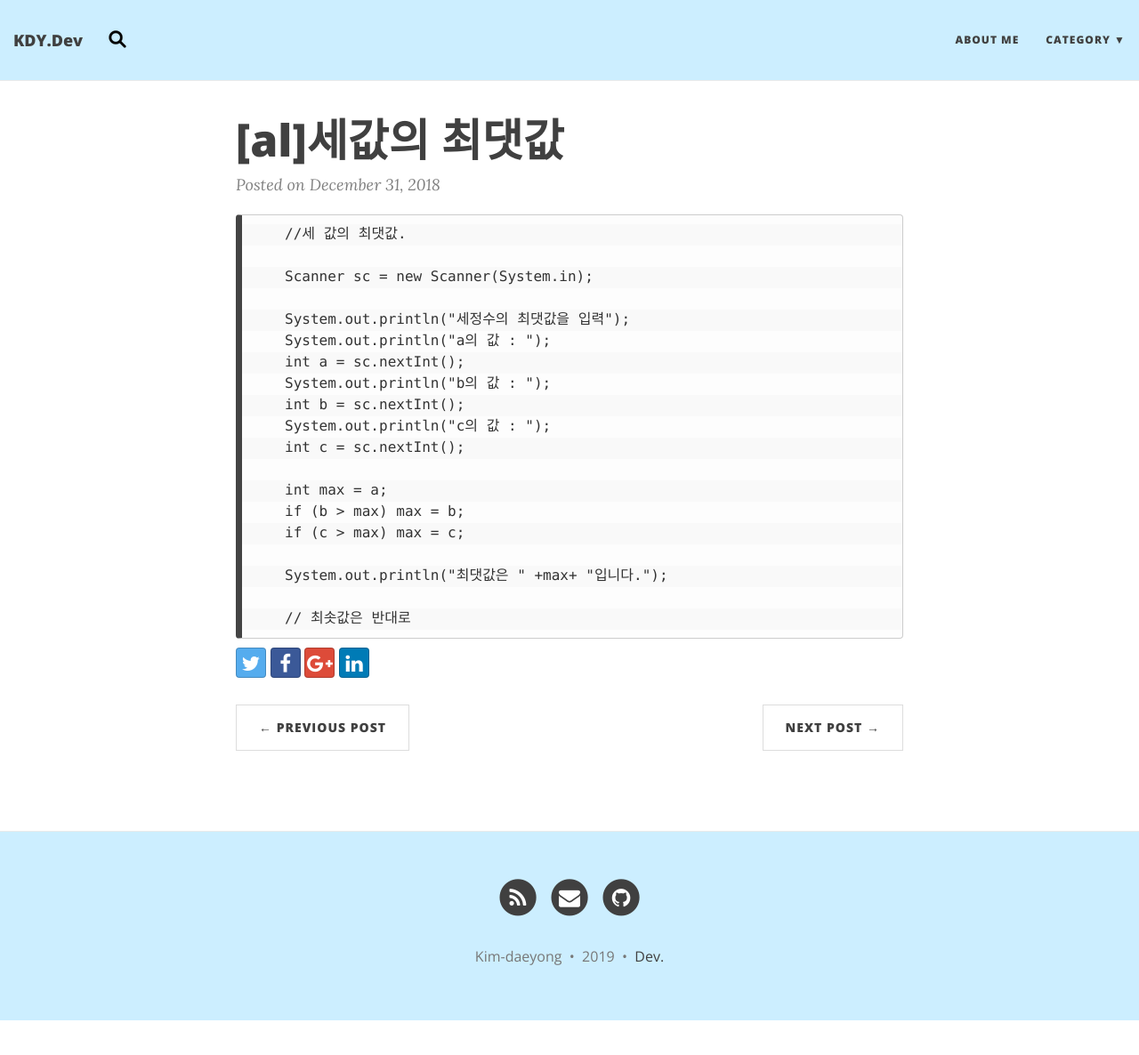
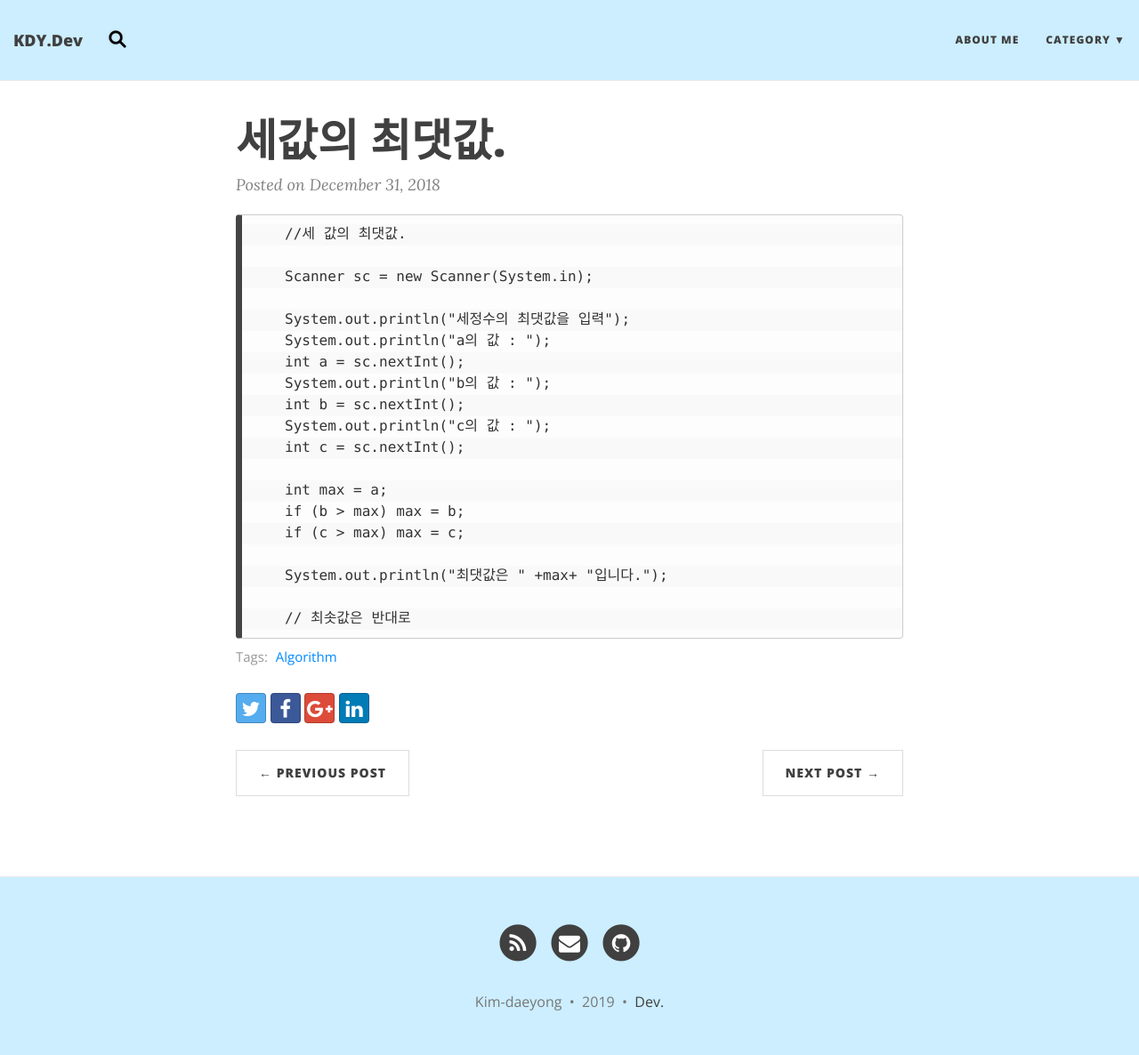
Before and after one commit to kim-daeyong/kim-daeyong.github.io, a Jekyll site: the page built from _posts/2018-12-31-[Al]세값의 최댓값.md, in a window 1280 px wide and 1198 px high. Shown: the top 1186 px of the window at 89% size. Built offline with Jekyll 4.4.1, drawn with Linux system fonts in a browser that asks for light colours; nearby versions of some CDN libraries; some of the changed lines change nothing that is shown.

Commit message:
Update 2018-12-31-[Al]세값의 최댓값.md

```diff
--- a/_posts/2018-12-31-[Al]세값의 최댓값.md
+++ b/_posts/2018-12-31-[Al]세값의 최댓값.md
@@ -1,3 +1,12 @@
+---
+layout: post
+title: 세값의 최댓값.
+subtitle:
+gh-repo:
+gh-badge: [star, fork, follow]
+tags: [Algorithm]
+---
+
         //세 값의 최댓값.
 
         Scanner sc = new Scanner(System.in);
```
